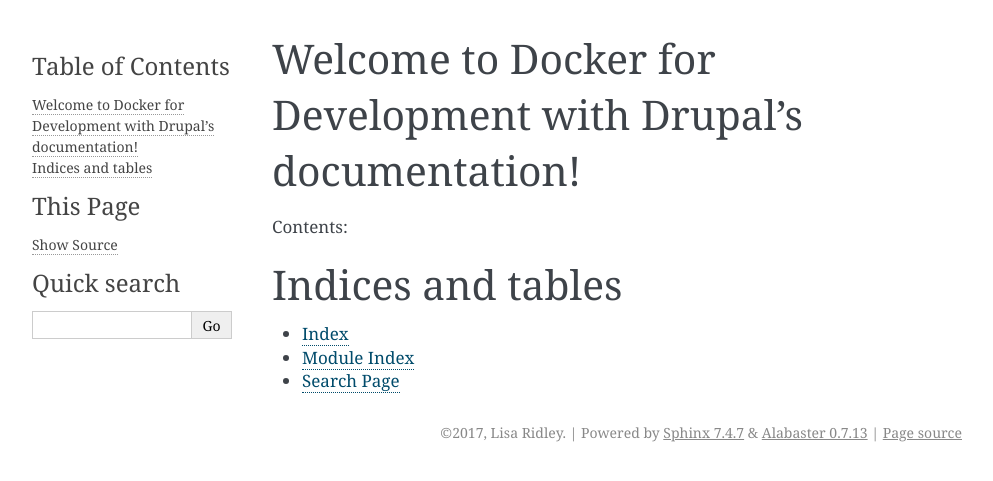
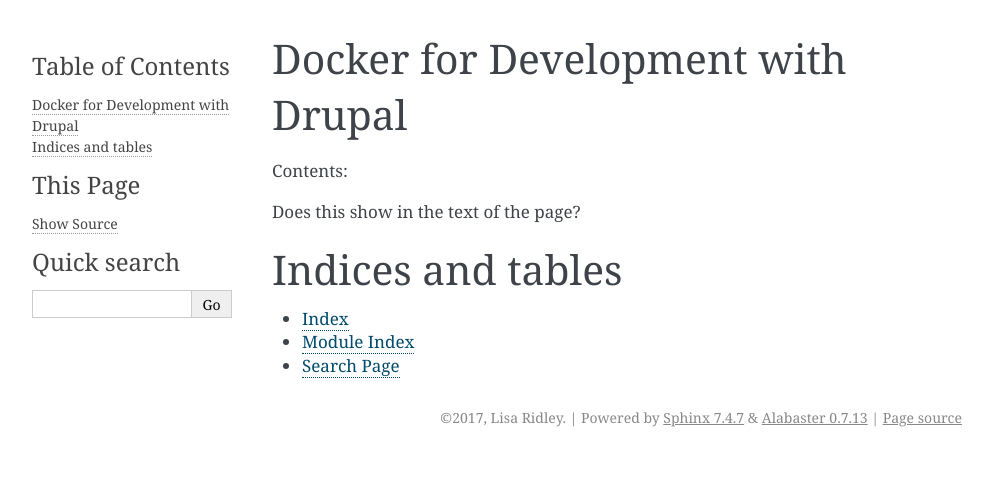
Before and after one commit to codementality/docker-for-drupal-development, a Sphinx documentation site: the page built from docs/index.rst, in a window 1280 px wide. Shown: the top 481 px of the page, without its empty margins (148-1141 px from the left). Built offline with Sphinx 7.4.7, drawn with Linux system fonts in a browser that asks for light colours.

```diff
--- a/docs/conf.py
+++ b/docs/conf.py
@@ -32,7 +32,6 @@ extensions = [
     'sphinx.ext.intersphinx',
     'sphinx.ext.todo',
     'sphinx.ext.coverage',
-    'sphinx.ext.githubpages',
 ]
 
 # Add any paths that contain templates here, relative to this directory.
--- a/docs/index.rst
+++ b/docs/index.rst
@@ -3,15 +3,15 @@
    You can adapt this file completely to your liking, but it should at least
    contain the root `toctree` directive.
 
-Welcome to Docker for Development with Drupal's documentation!
-==============================================================
+Docker for Development with Drupal
+==================================
 
 Contents:
 
 .. toctree::
    :maxdepth: 2
 
-
+Does this show in the text of the page?
 
 Indices and tables
 ==================
```
